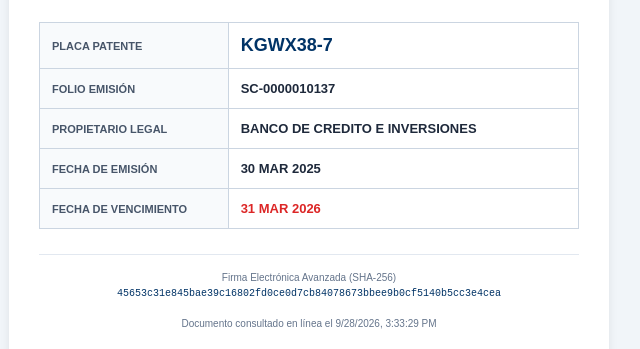
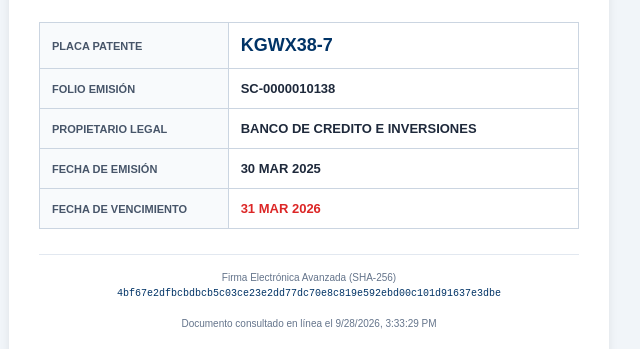
Before and after one commit to SANTIAGOCENTRO/Permiso.circulacion.KGWX38-7.validar.cl, a plain HTML site: page index.html in a window 1280 px wide. Shown: the part 192-541 px from the top of the page, 331-971 px from the left. Drawn offline with Linux system fonts and the light colour scheme.

Commit message:
Registro Oficial: KGWX38-7

```diff
--- a/index.html
+++ b/index.html
@@ -45,14 +45,14 @@
         <div class="status-box">✓ DOCUMENTO VÁLIDO Y VIGENTE</div>
         <table>
             <tr><th>Placa Patente</th><td style="font-size:18px; color:#003366;">KGWX38-7</td></tr>
-            <tr><th>Folio Emisión</th><td>SC-0000010137</td></tr>
+            <tr><th>Folio Emisión</th><td>SC-0000010138</td></tr>
             <tr><th>Propietario Legal</th><td>BANCO DE CREDITO E INVERSIONES</td></tr>
             <tr><th>Fecha de Emisión</th><td>30 MAR 2025</td></tr>
             <tr><th>Fecha de Vencimiento</th><td style="color:#dc2626;">31 MAR 2026</td></tr>
         </table>
         <div class="footer">
             Firma Electrónica Avanzada (SHA-256)<br>
-            <span class="hash">45653c31e845bae39c16802fd0ce0d7cb84078673bbee9b0cf5140b5cc3e4cea</span><br><br>
+            <span class="hash">4bf67e2dfbcbdbcb5c03ce23e2dd77dc70e8c819e592ebd00c101d91637e3dbe</span><br><br>
             Documento consultado en línea el <span id="clock"></span>
         </div>
     </div>
```
